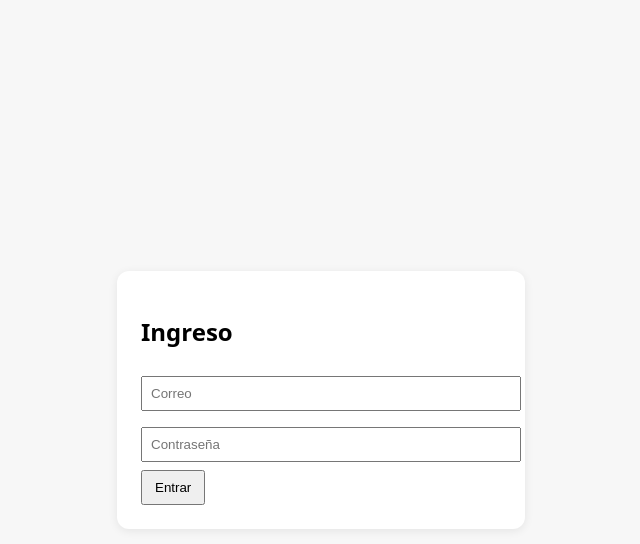
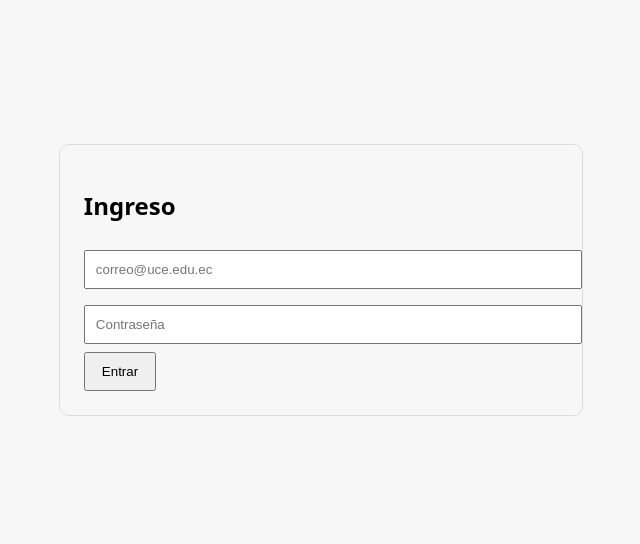
Before and after one commit to gabogus224466-creator/informes-docentes, a Next.js app: page /login in a window 1280 px wide. Shown: the top 544 px of the page, without its empty margins (319-959 px from the left). Built offline with nearby package versions, Linux system fonts and the light colour scheme.

Commit message:
Update page.tsx

```diff
--- a/app/login/page.tsx
+++ b/app/login/page.tsx
@@ -1,14 +1,75 @@
-// app/login/page.tsx  (SERVER)
-import { Suspense } from 'react';
-import LoginForm from './LoginForm';
+'use client';
 
-export const dynamic = 'force-dynamic';
-export const revalidate = 0;
+import { useState, Suspense } from 'react';
+import { useRouter, useSearchParams } from 'next/navigation';
 
-export default function Page() {
+function LoginInner() {
+  const router = useRouter();
+  const search = useSearchParams();
+  const next = search.get('next') || '/descargas';
+
+  const [email, setEmail] = useState('');
+  const [password, setPassword] = useState('');
+  const [loading, setLoading] = useState(false);
+  const [error, setError] = useState<string | null>(null);
+
+  const onSubmit = async (e: React.FormEvent) => {
+    e.preventDefault();
+    setError(null);
+    setLoading(true);
+    try {
+      const res = await fetch('/api/login', {
+        method: 'POST',
+        headers: { 'content-type': 'application/json' },
+        body: JSON.stringify({ email, password }),
+      });
+      const j = await res.json();
+      if (!res.ok) throw new Error(j?.error || 'Error de autenticación');
+      // cookie creada → ya podemos ir a next
+      router.push(next);
+      router.refresh();
+    } catch (err: any) {
+      setError(err.message);
+    } finally {
+      setLoading(false);
+    }
+  };
+
+  return (
+    <div style={{display:'grid',placeItems:'center',minHeight:'70vh'}}>
+      <form onSubmit={onSubmit} style={{padding:24, border:'1px solid #ddd', borderRadius:10, minWidth:360}}>
+        <h2>Ingreso</h2>
+        <input
+          value={email}
+          onChange={e=>setEmail(e.target.value)}
+          type="email"
+          placeholder="correo@uce.edu.ec"
+          style={{width:'100%', padding:10, margin:'8px 0'}}
+        />
+        <input
+          value={password}
+          onChange={e=>setPassword(e.target.value)}
+          type="password"
+          placeholder="Contraseña"
+          style={{width:'100%', padding:10, margin:'8px 0'}}
+        />
+        <button disabled={loading} style={{padding:'10px 16px'}}>
+          {loading ? 'Entrando…' : 'Entrar'}
+        </button>
+        {error && <p style={{color:'crimson', marginTop:8}}>Error: {error}</p>}
+      </form>
+    </div>
+  );
+}
+
+export default function LoginPage() {
+  // Suspense evita el error de "useSearchParams needs a suspense boundary"
   return (
     <Suspense fallback={null}>
-      <LoginForm />
+      <LoginInner />
     </Suspense>
   );
 }
+
+// evita pre-render con datos vacíos que causaba el warning en build
+export const dynamic = 'force-dynamic';
```
